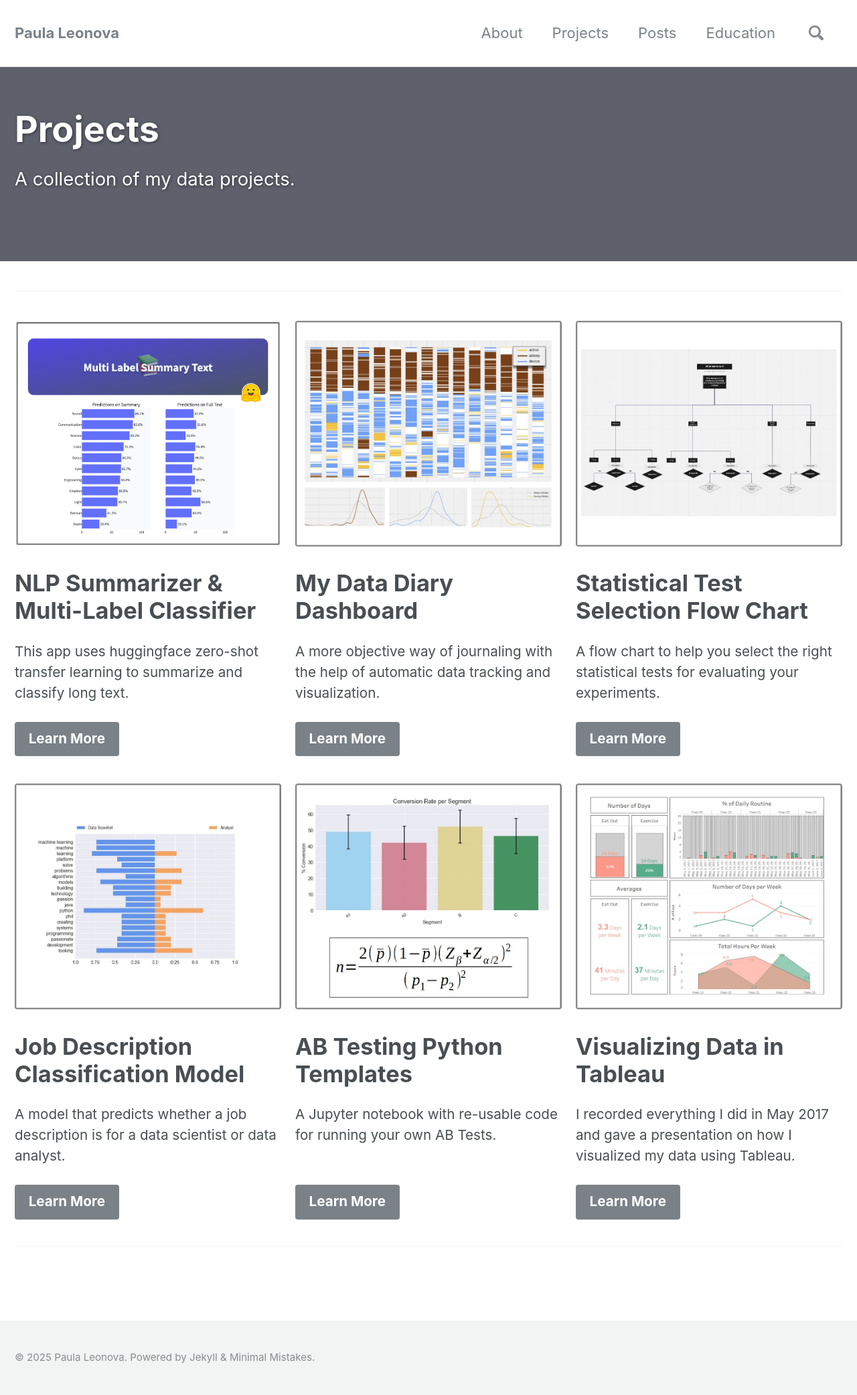
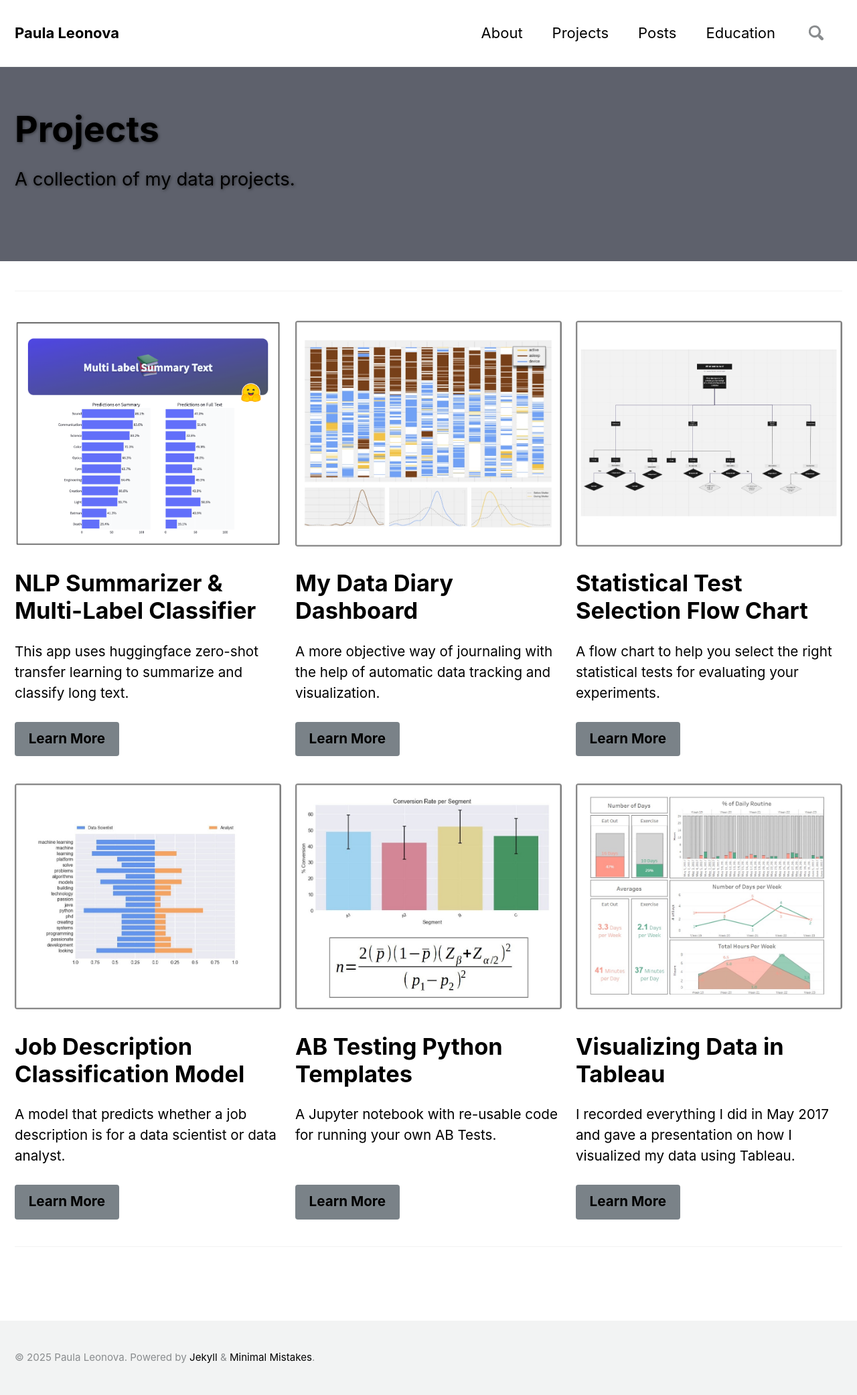
Before and after one commit to pleonova/pleonova.github.io, a Jekyll site: the page built from _pages/projects.md, in a window 1280 px wide. Shown: the whole page at 67% size. Built offline with Jekyll 4.4.1, drawn with Linux system fonts in a browser that asks for light colours; nearby versions of some CDN libraries.

Commit message:
Update font color and background

```diff
--- a/_includes/head.html
+++ b/_includes/head.html
@@ -15,6 +15,7 @@
 
 <!-- For all browsers -->
 <link rel="stylesheet" href="{{ '/assets/css/main.css' | relative_url }}">
+<link rel="stylesheet" href="{{ '/assets/css/custom.css' | relative_url }}">
 
 <!--[if lte IE 9]>
   <style>
--- /dev/null
+++ b/assets/css/custom.css
@@ -0,0 +1,54 @@
+/* Custom styles to change font color to black */
+body {
+  color: #000000 !important;
+}
+
+h1, h2, h3, h4, h5, h6 {
+  color: #000000 !important;
+}
+
+p {
+  color: #000000 !important;
+}
+
+a {
+  color: #000000 !important;
+}
+
+.excerpt {
+  color: #000000 !important;
+}
+
+.page__title {
+  color: #000000 !important;
+}
+
+.page__content {
+  color: #000000 !important;
+}
+
+/* Splash page specific styles */
+.splash .page__title {
+  color: #000000 !important;
+}
+
+.splash .excerpt {
+  color: #000000 !important;
+}
+
+.splash .archive__item-excerpt {
+  color: #000000 !important;
+}
+
+.splash .btn {
+  color: #000000 !important;
+}
+
+/* Override any theme colors */
+.text-color {
+  color: #000000 !important;
+}
+
+.muted-text-color {
+  color: #000000 !important;
+}
--- a/index.html
+++ b/index.html
@@ -3,7 +3,7 @@ layout: splash
 permalink: /
 title: "Paula's Data Science Portfolio"
 header:
-  overlay_color: "#5e616c"
+  overlay_color: "#ffffff"
   overlay_image:
   cta_label:
   cta_url:
```
Also changed, not shown: Gemfile (+29 -1 lines).
